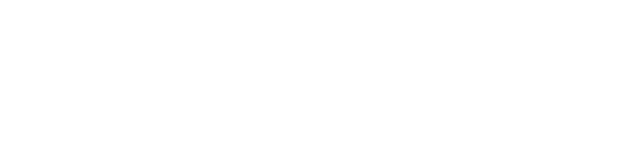
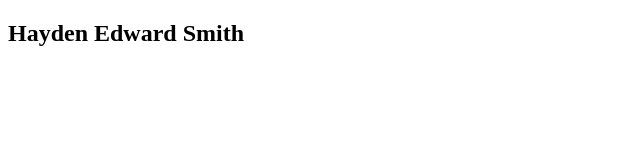
Before and after one commit to HaydenESmith/foobar, a plain HTML site: page index.html in a window 1280 px wide. Shown: the whole page, without its empty margins (0-640 px from the left). Drawn offline with Linux system fonts and the light colour scheme.

Commit message:
update h2 with my name

```diff
--- a/index.html
+++ b/index.html
@@ -13,7 +13,7 @@
         <link rel="stylesheet" href="">
     </head>
     <body>
-        <h2></h2>
+        <h2>Hayden Edward Smith</h2>
         <script src="" async defer></script>
     </body>
 </html>
```
